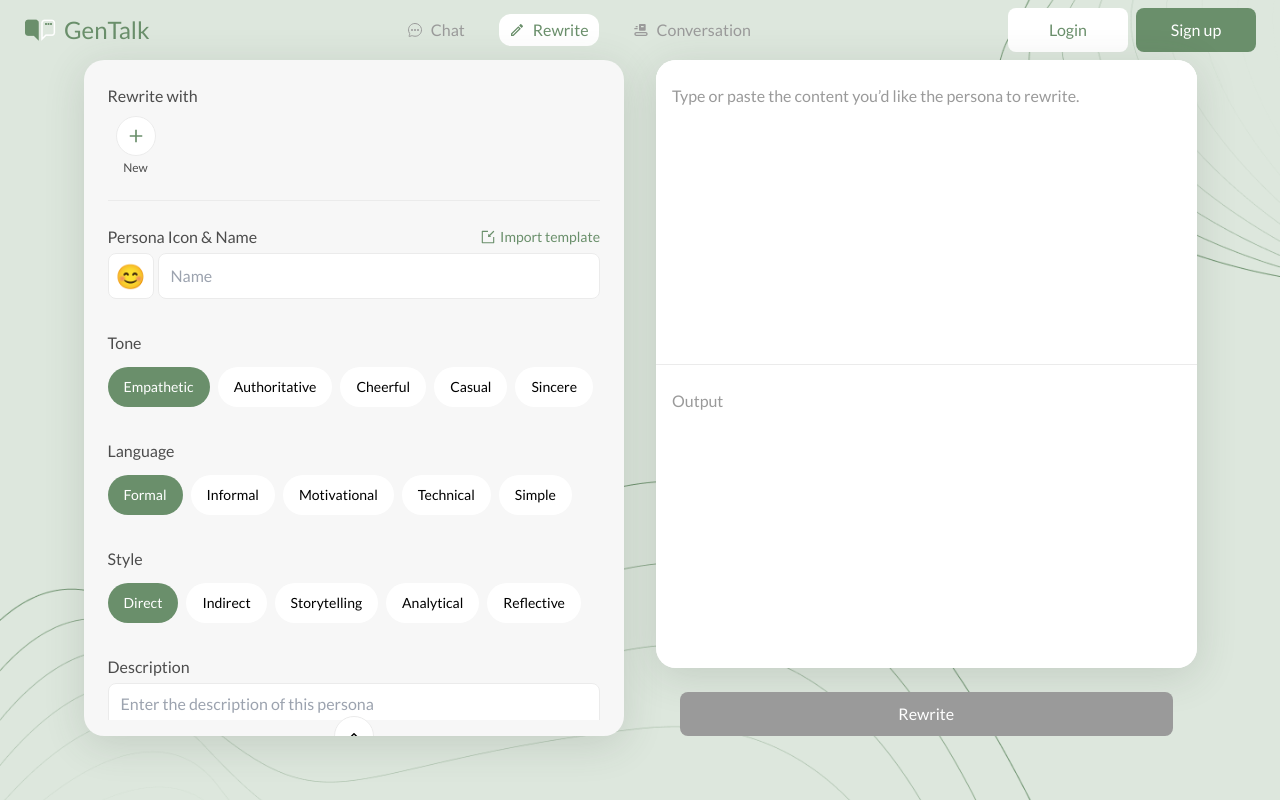
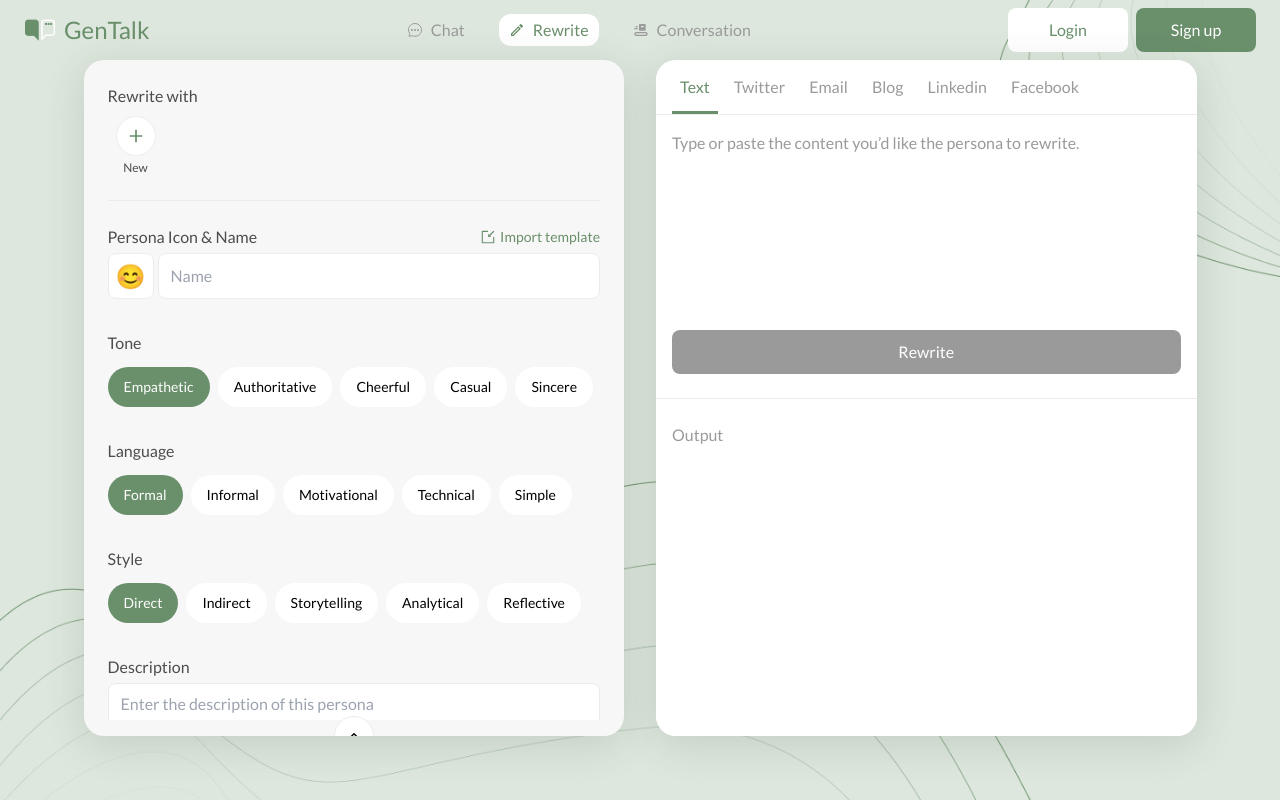
Before and after one commit to joelai1234/gen-talk-frontend, a React (Vite) app: page /rewrite in a window 1280 px wide. Built offline with nearby package versions, Linux system fonts and the light colour scheme.

Commit message:
feat: rewrite tabs

```diff
--- a/package.json
+++ b/package.json
@@ -18,6 +18,7 @@
     "@radix-ui/react-collapsible": "^1.1.0",
     "@radix-ui/react-popover": "^1.1.1",
     "@radix-ui/react-slot": "^1.1.0",
+    "@radix-ui/react-tabs": "^1.1.0",
     "@radix-ui/react-tooltip": "^1.1.2",
     "@tanstack/react-query": "^5.51.1",
     "axios": "^1.7.2",
--- /dev/null
+++ b/src/components/ui/tabs.tsx
@@ -0,0 +1,51 @@
+import * as React from 'react'
+import * as TabsPrimitive from '@radix-ui/react-tabs'
+
+import { cn } from '@/lib/utils'
+
+const Tabs = TabsPrimitive.Root
+
+const TabsList = React.forwardRef<
+  React.ElementRef<typeof TabsPrimitive.List>,
+  React.ComponentPropsWithoutRef<typeof TabsPrimitive.List>
+>(({ className, ...props }, ref) => (
+  <TabsPrimitive.List
+    ref={ref}
+    className={cn('inline-flex items-center justify-center gap-2', className)}
+    {...props}
+  />
+))
+TabsList.displayName = TabsPrimitive.List.displayName
+
+const TabsTrigger = React.forwardRef<
+  React.ElementRef<typeof TabsPrimitive.Trigger>,
+  React.ComponentPropsWithoutRef<typeof TabsPrimitive.Trigger>
+>(({ className, ...props }, ref) => (
+  <TabsPrimitive.Trigger
+    ref={ref}
+    // data-[state=active]
+    className={cn(
+      'text-[#9A9A9A] border-b-[3px] border-t-[3px] border-t-transparent px-2 py-3 transition border-b-transparent hover:border-b-earth-green data-[state=active]:text-earth-green hover:text-earth-green data-[state=active]:border-b-earth-green',
+      className
+    )}
+    {...props}
+  />
+))
+TabsTrigger.displayName = TabsPrimitive.Trigger.displayName
+
+const TabsContent = React.forwardRef<
+  React.ElementRef<typeof TabsPrimitive.Content>,
+  React.ComponentPropsWithoutRef<typeof TabsPrimitive.Content>
+>(({ className, ...props }, ref) => (
+  <TabsPrimitive.Content
+    ref={ref}
+    className={cn(
+      'mt-2 ring-offset-white focus-visible:outline-none focus-visible:ring-2 focus-visible:ring-slate-950 focus-visible:ring-offset-2 dark:ring-offset-slate-950 dark:focus-visible:ring-slate-300',
+      className
+    )}
+    {...props}
+  />
+))
+TabsContent.displayName = TabsPrimitive.Content.displayName
+
+export { Tabs, TabsList, TabsTrigger, TabsContent }
--- a/src/pages/Rewrite.tsx
+++ b/src/pages/Rewrite.tsx
@@ -50,6 +50,7 @@ import { useMedia } from 'react-use'
 import PersonaItem from '@/components/PersonaItem'
 import SearchPersonaModal from '@/components/SearchPersonaModal'
 import TextCopyClipboard from '@/components/TextCopyClipboard'
+import { Tabs, TabsList, TabsTrigger } from '@/components/ui/tabs'
 
 export default function Rewrite() {
   const scrollBoxRef = useRef<HTMLDivElement | null>(null)
@@ -562,26 +563,30 @@ export default function Rewrite() {
             style={{ boxShadow: '0px 8px 40px 0 rgba(65,76,65,0.16)' }}
           >
             <div className="relative size-full">
-              <div className="h-1/2 bg-white">
+              <div className="flex h-1/2 flex-col bg-white">
+                <Tabs
+                  defaultValue="text"
+                  className="w-full border-b border-b-[#EBEBEB] px-4"
+                >
+                  <TabsList>
+                    <TabsTrigger value="text">Text</TabsTrigger>
+                    <TabsTrigger value="twitter">Twitter</TabsTrigger>
+                    <TabsTrigger value="email">Email</TabsTrigger>
+                    <TabsTrigger value="blog">Blog</TabsTrigger>
+                    <TabsTrigger value="linkedin">Linkedin</TabsTrigger>
+                    <TabsTrigger value="facebook">Facebook</TabsTrigger>
+                  </TabsList>
+                </Tabs>
                 <textarea
-                  className="size-full resize-none overflow-y-auto px-4 py-6 text-base placeholder:text-[#9a9a9a] focus:outline-none"
+                  className="flex-1 resize-none overflow-y-auto px-4 pb-6 pt-4 text-base placeholder:text-[#9a9a9a] focus:outline-none"
                   placeholder="Type or paste the content you’d like the persona to rewrite."
                   value={inputMessage}
                   onChange={(e) => {
                     setInputMessage(e.target.value)
                   }}
                 />
-              </div>
-              <div className="h-1/2 space-y-4 overflow-auto border-t border-t-[#EBEBEB] bg-white px-4 py-6 text-[#9a9a9a]">
-                {rewriteMessages.length === 0 && 'Output'}
-                {[...rewriteMessages].reverse().map((message) => (
-                  <TextCopyClipboard key={message} text={message} />
-                ))}
-              </div>
-            </div>
-          </div>
                 <Button
-            className="mx-6"
+                  className="mx-4 mb-6 mt-2"
                   onClick={() => {
                     if (inputMessage !== '') {
                       if (persona.id && user_id) {
@@ -601,6 +606,15 @@ export default function Rewrite() {
                   Rewrite
                 </Button>
               </div>
+              <div className="h-1/2 space-y-4 overflow-auto border-t border-t-[#EBEBEB] bg-white px-4 py-6 text-[#9a9a9a]">
+                {rewriteMessages.length === 0 && 'Output'}
+                {[...rewriteMessages].reverse().map((message) => (
+                  <TextCopyClipboard key={message} text={message} />
+                ))}
+              </div>
+            </div>
+          </div>
+        </div>
       </div>
     </div>
   )
```
Also changed, not shown: 1 other file (tests, documents, lock files or other folders). Lines whose indentation alone changed are shown as unchanged.
